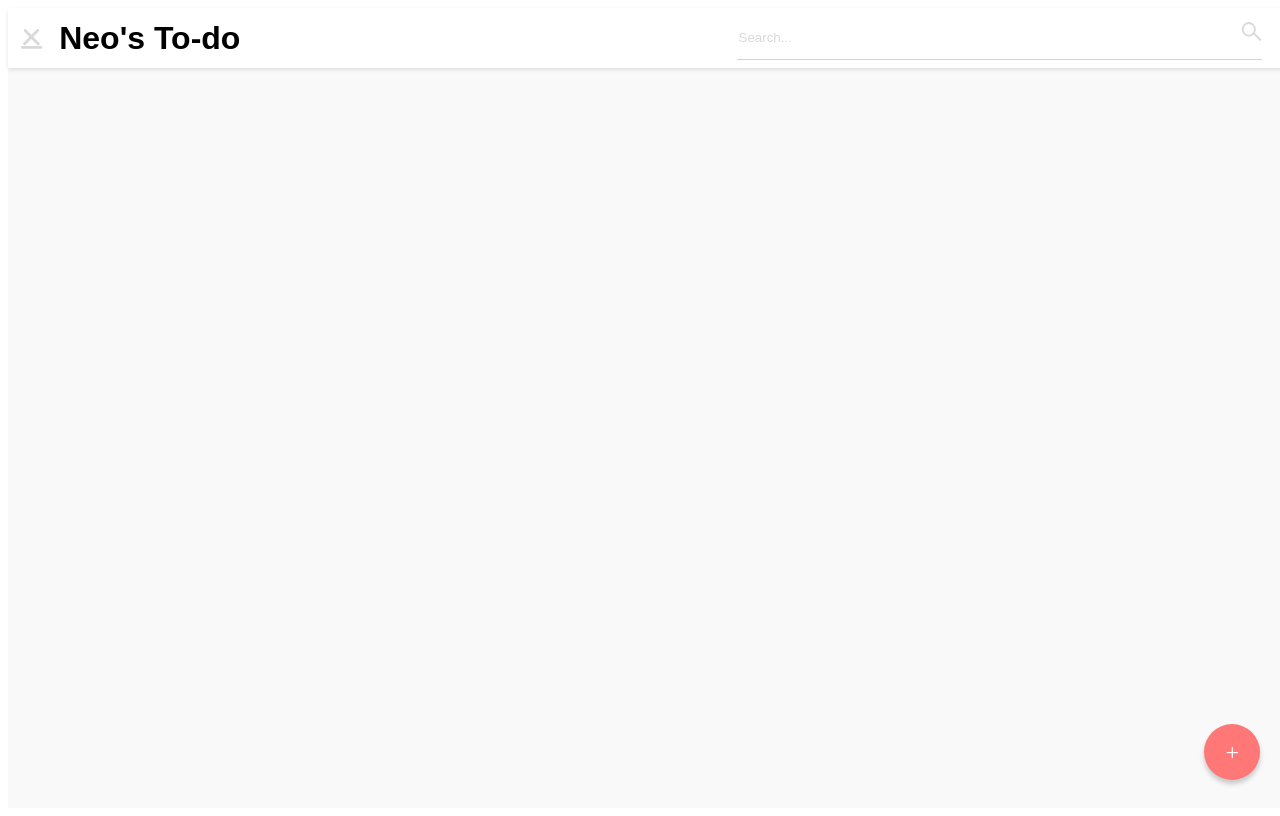
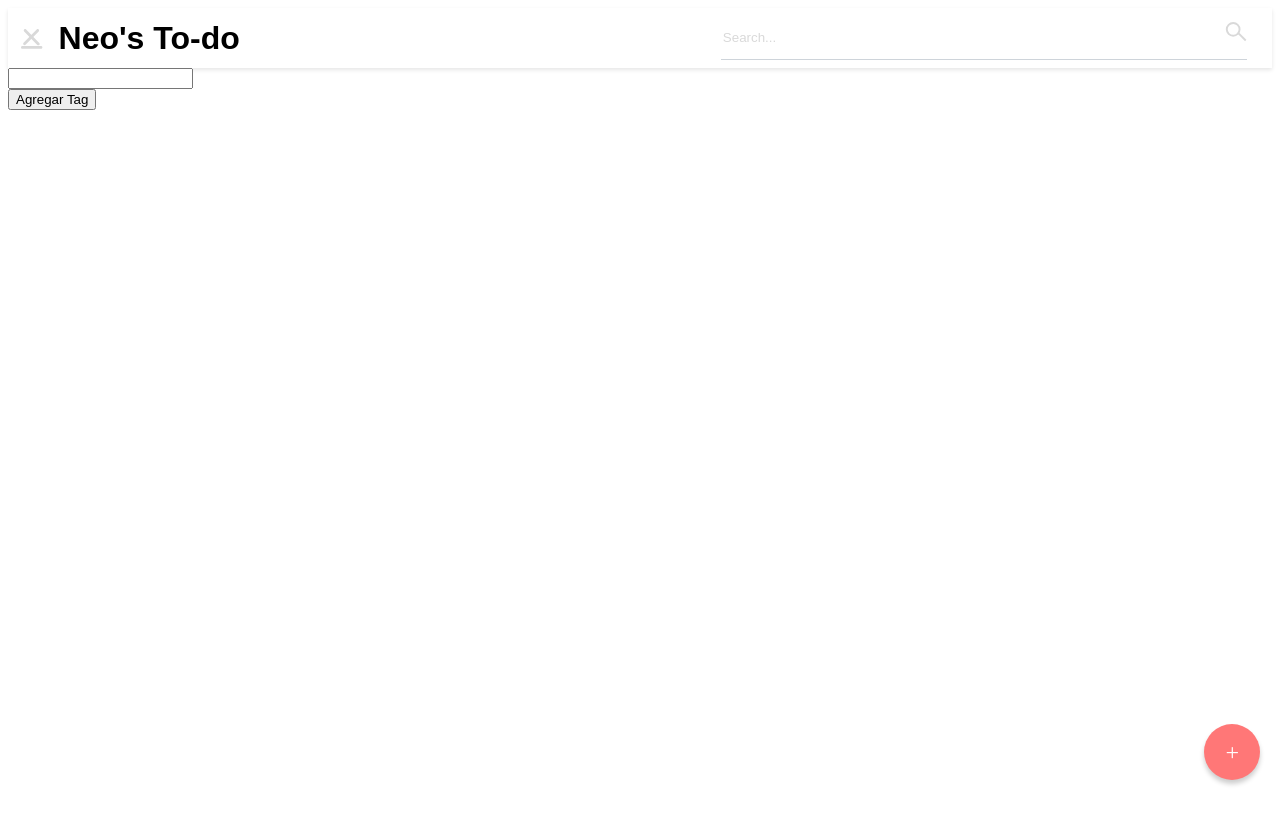
Before and after one commit to neolink557/To-do-web, a Vue app: page / in a window 1280 px wide. Both pictures are taken after a click on the element 27 px from the left and 40 px from the top of the page. Built offline with nearby package versions, Linux system fonts and the light colour scheme.

Commit message:
se agrega sidebar

```diff
--- a/package.json
+++ b/package.json
@@ -8,6 +8,7 @@
     "lint": "vue-cli-service lint"
   },
   "dependencies": {
+    "chroma-js": "^2.4.2",
     "core-js": "^3.8.3",
     "vue": "^3.2.13",
     "vuetify": "^3.6.8"
--- a/src/App.vue
+++ b/src/App.vue
@@ -1,11 +1,12 @@
 <template>
-  <div class="app-container">
-    <Header />
-    <Home />
+  <div>
+    <Header></Header>
+    <Home></Home>
   </div>
 </template>
 
 <script>
+// Importa los componentes utilizando la sintaxis de exportación por defecto
 import Header from '@/components/HeaderComponent.vue';
 import Home from '@/components/HomePage.vue';
 
--- a/src/components/CardComponent.vue
+++ b/src/components/CardComponent.vue
@@ -35,7 +35,7 @@ export default {
     // Add event listener to detect clicks outside the card
     document.addEventListener('click', this.handleClickOutside);
   },
-  beforeDestroy() {
+  beforeUnmount() {
     // Remove event listener when component is destroyed
     document.removeEventListener('click', this.handleClickOutside);
   }
@@ -83,4 +83,16 @@ export default {
   font: 1em sans-serif;
   min-height: 50px; /* Minimum height */
 }
+
+.title-input:disabled,
+.description-textarea:disabled {
+  background-color: transparent; /* Set background to transparent */
+  color: inherit; /* Inherit text color */
+  cursor: default; /* Use default cursor */
+  user-select: none; /* Disable user selection */
+  -webkit-user-select: none; /* Disable user selection for webkit browsers */
+  -moz-user-select: none; /* Disable user selection for Firefox */
+  -ms-user-select: none; /* Disable user selection for IE/Edge */
+  pointer-events: none;
+}
 </style>
--- a/src/components/HeaderComponent.vue
+++ b/src/components/HeaderComponent.vue
@@ -36,10 +36,19 @@
         </div>
       </div>
     </header>
+    <div v-if="isMenuOpen">
+      <SideBarComponent />
+    </div>
   </template>
 
   <script>
+
+  import SideBarComponent from './SideBarComponent.vue';
+
   export default {
+    components: {
+      SideBarComponent
+    },
     data() {
       return {
         searchQuery: "",
--- /dev/null
+++ b/src/components/SideBarComponent.vue
@@ -0,0 +1,105 @@
+<template>
+    <div class="sidebar">
+      <!-- Mostrar tags existentes -->
+      <div v-for="tag in tags" :key="tag.name" class="tag" @mouseover="toggleHovered(true)" @mouseleave="toggleHovered(false)">
+        <span :style="{ backgroundColor: tag.color }" class="tag-circle"></span>
+        {{ tag.name }}
+        <button @click="removeTag(tag)" class="delete-button" v-show="isHovered">Eliminar</button>
+      </div>
+
+      <!-- Formulario para agregar nuevos tags -->
+      <input type="text" v-model="newTagName">
+      <button @click="addTag">Agregar Tag</button>
+    </div>
+  </template>
+
+  <script>
+  import chroma from 'chroma-js';
+
+  class TagModel {
+    constructor(name, color) {
+      this.name = name;
+      this.color = color;
+    }
+  }
+
+  export default {
+    data() {
+      return {
+        tags: [],
+        newTagName: '',
+        isHovered: false // Nuevo estado para controlar si el ratón está sobre el tag
+      };
+    },
+    created() {
+      this.loadTags();
+    },
+    watch: {
+      tags: {
+        handler(newTags) {
+          localStorage.setItem('tags', JSON.stringify(newTags));
+        },
+        deep: true
+      }
+    },
+    methods: {
+      addTag() {
+        if (this.newTagName.trim() !== '') {
+          const randomColor = chroma.random();
+          const pastelColor = randomColor.saturate(10).mix('white');
+          const newTag = new TagModel(this.newTagName, pastelColor.css());
+          this.tags.push(newTag);
+          this.newTagName = '';
+        }
+      },
+      removeTag(tagToRemove) {
+        this.tags = this.tags.filter(tag => tag !== tagToRemove);
+      },
+      loadTags() {
+        const tagsFromStorage = localStorage.getItem('tags');
+        if (tagsFromStorage) {
+          this.tags = JSON.parse(tagsFromStorage);
+        }
+      },
+      toggleHovered(value) {
+        this.isHovered = value;
+      }
+    }
+  };
+  </script>
+
+  <style scoped>
+  .sidebar {
+    width: 214px;
+    height: 655px;
+    top: 190px;
+    left: 542px;
+    gap: 0px;
+    opacity: 0px;
+  }
+
+  .tag {
+    display: flex;
+    align-items: center;
+    position: relative; /* Añadimos posición relativa para que el botón de eliminar esté relativo al tag */
+  }
+
+  .tag-circle {
+    width: 28.41px;
+    height: 28.41px;
+    border-radius: 50%;
+    margin-right: 10px;
+    display: inline-block;
+  }
+
+  .delete-button {
+    position: absolute; /* Añadimos posición absoluta para que el botón esté superpuesto al tag */
+    right: 0;
+    top: 0;
+    display: none; /* Por defecto, ocultamos el botón de eliminar */
+  }
+
+  .tag:hover .delete-button {
+    display: block; /* Mostramos el botón de eliminar cuando el ratón está sobre el tag */
+  }
+  </style>
```
Also changed, not shown: 1 other file (tests, documents, lock files or other folders).
